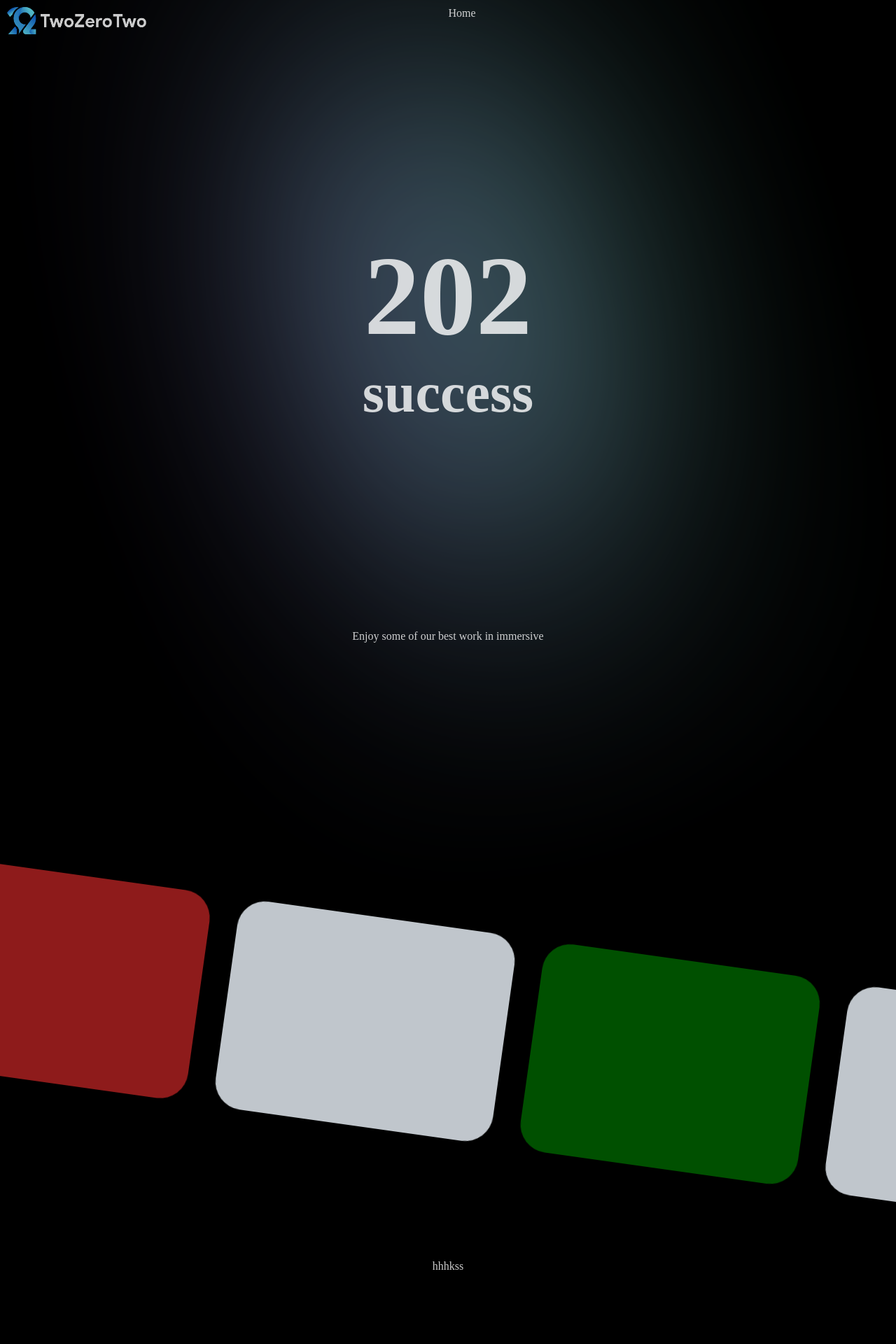
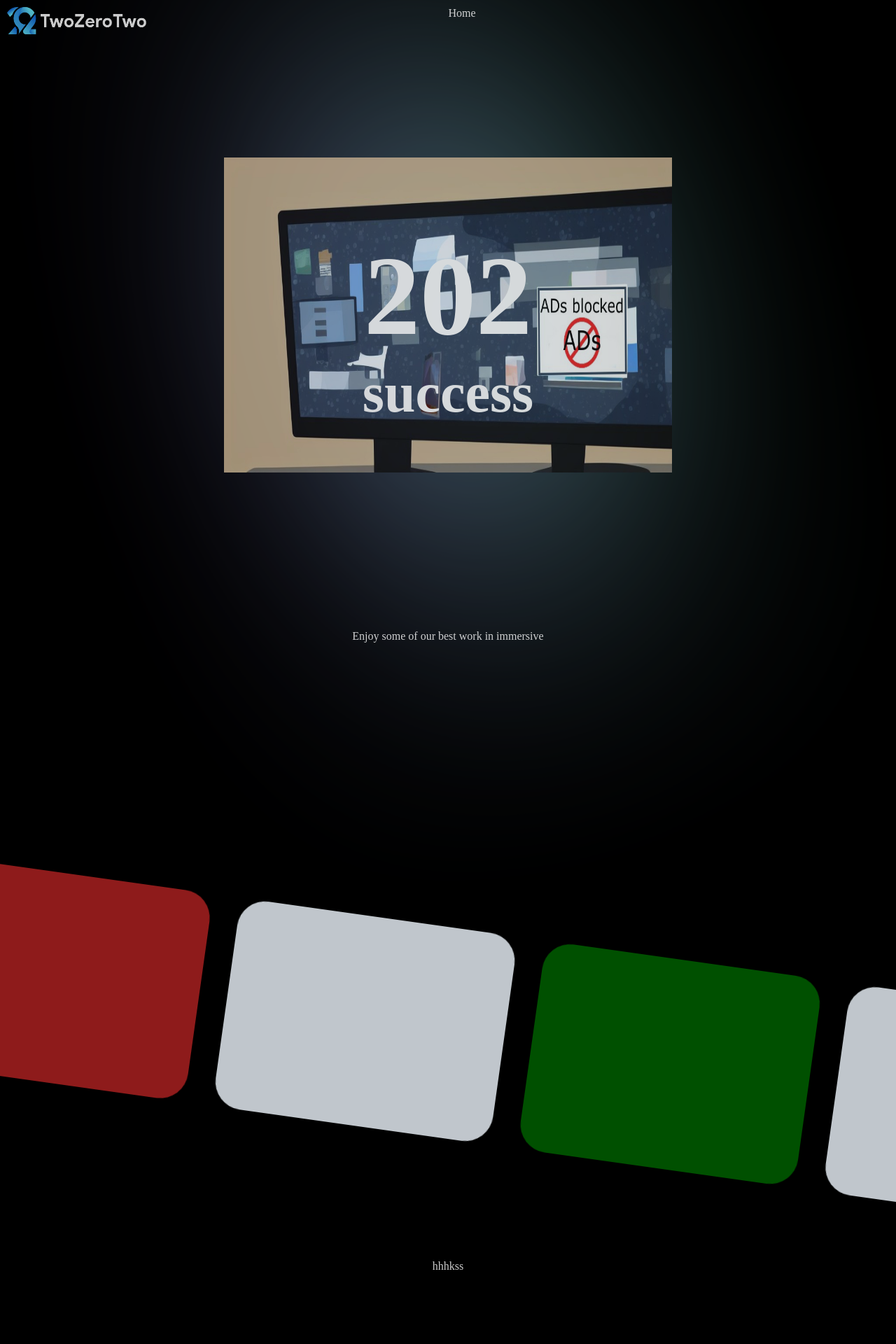
Before and after one commit to TharakaUJ/two02, a Jekyll site: the page built from _pages/poppr.html, in a window 1280 px wide. Shown: the top 1920 px of the page at 70% size. Built offline with Jekyll 4.4.1, drawn with Linux system fonts in a browser that asks for light colours.

Commit message:
video turning

```diff
--- a/_pages/poppr.html
+++ b/_pages/poppr.html
@@ -143,6 +143,17 @@ permalink: /new/
     list-style-type: none;
 }
 
+#video-container {
+    position: absolute;
+    top: 25%;
+    left: 25%;
+    z-index: -1;
+    width: 50%;
+    height: 50%;
+    background-color: rgb(60, 60, 60);
+    border-radius: 40px;
+}
+
     </style>
 
 
@@ -158,6 +169,9 @@ permalink: /new/
         <div id="big-text">
             <h1>202</h1>
             <h4>success</h4>
+        </div>
+        <div id="video-container">
+            <img style="height: 100%; width: 100%;" src="../pics/pi-hole-featured-img.jpg" alt="">
         </div>
     </section>
     <section>
```
Also changed, not shown: other parts of _pages/poppr.html (+8 -1 lines).
